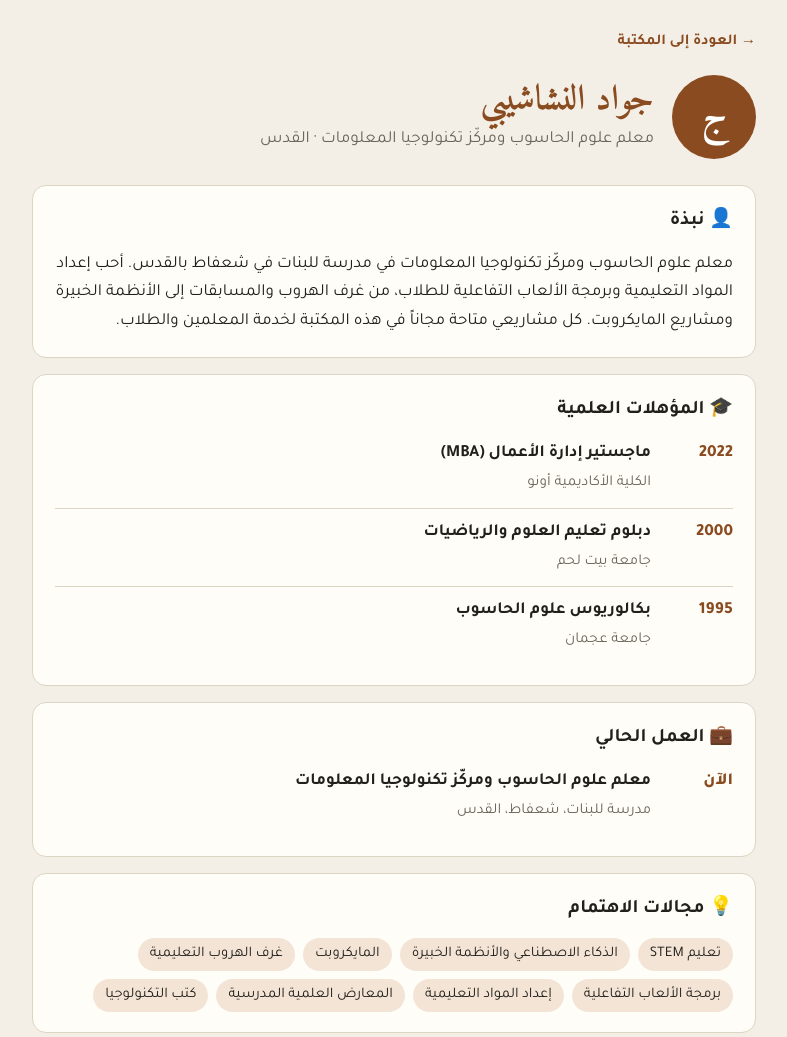
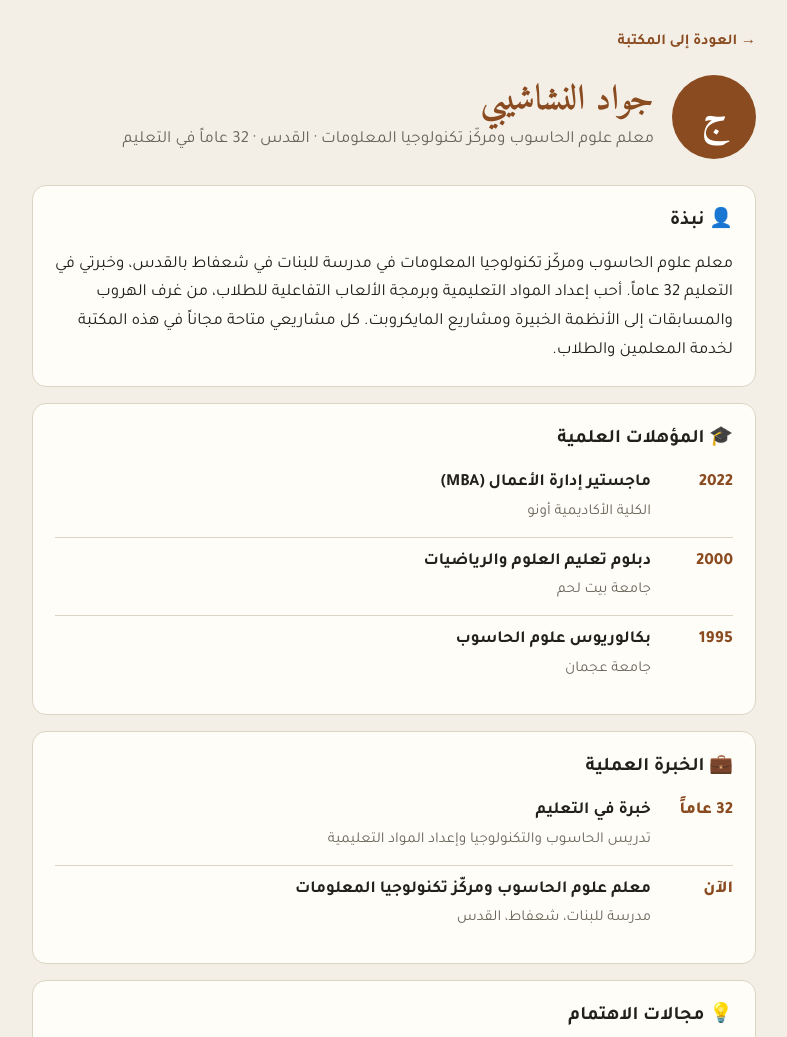
Before and after one commit to JAWADNASHASHIBI/jawad-library, a plain HTML site: page cv.html in a window 1280 px wide. Shown: the top 1037 px of the page, without its empty margins (246-1033 px from the left). Drawn offline with Linux system fonts and the light colour scheme.

Commit message:
إضافة سنوات الخبرة
Co-Authored-By: Claude Opus 5.5 <noreply@anthropic.com>
Claude-Session: https://claude.ai/code/session_01A9xuM6fMtkPmXvjdxPY5YW

```diff
--- a/cv.html
+++ b/cv.html
@@ -43,13 +43,13 @@ footer a{color:inherit}
     <div class="mono">ج</div>
     <div>
       <h1>جواد النشاشيبي</h1>
-      <p>معلم علوم الحاسوب ومركّز تكنولوجيا المعلومات · القدس</p>
+      <p>معلم علوم الحاسوب ومركّز تكنولوجيا المعلومات · القدس · 32 عاماً في التعليم</p>
     </div>
   </div>
 
   <div class="card">
     <h2>👤 نبذة</h2>
-    <p style="margin:0">معلم علوم الحاسوب ومركّز تكنولوجيا المعلومات في مدرسة للبنات في شعفاط بالقدس. أحب إعداد المواد التعليمية وبرمجة الألعاب التفاعلية للطلاب، من غرف الهروب والمسابقات إلى الأنظمة الخبيرة ومشاريع المايكروبت. كل مشاريعي متاحة مجاناً في هذه المكتبة لخدمة المعلمين والطلاب.</p>
+    <p style="margin:0">معلم علوم الحاسوب ومركّز تكنولوجيا المعلومات في مدرسة للبنات في شعفاط بالقدس، وخبرتي في التعليم 32 عاماً. أحب إعداد المواد التعليمية وبرمجة الألعاب التفاعلية للطلاب، من غرف الهروب والمسابقات إلى الأنظمة الخبيرة ومشاريع المايكروبت. كل مشاريعي متاحة مجاناً في هذه المكتبة لخدمة المعلمين والطلاب.</p>
   </div>
 
   <div class="card">
@@ -62,8 +62,9 @@ footer a{color:inherit}
   </div>
 
   <div class="card">
-    <h2>💼 العمل الحالي</h2>
+    <h2>💼 الخبرة العملية</h2>
     <ul class="tl">
+      <li><div class="year">32 عاماً</div><div><b>خبرة في التعليم</b><span>تدريس الحاسوب والتكنولوجيا وإعداد المواد التعليمية</span></div></li>
       <li><div class="year">الآن</div><div><b>معلم علوم الحاسوب ومركّز تكنولوجيا المعلومات</b><span>مدرسة للبنات، شعفاط، القدس</span></div></li>
     </ul>
   </div>
```
Also changed, not shown: index.html (+1 -1 lines).
